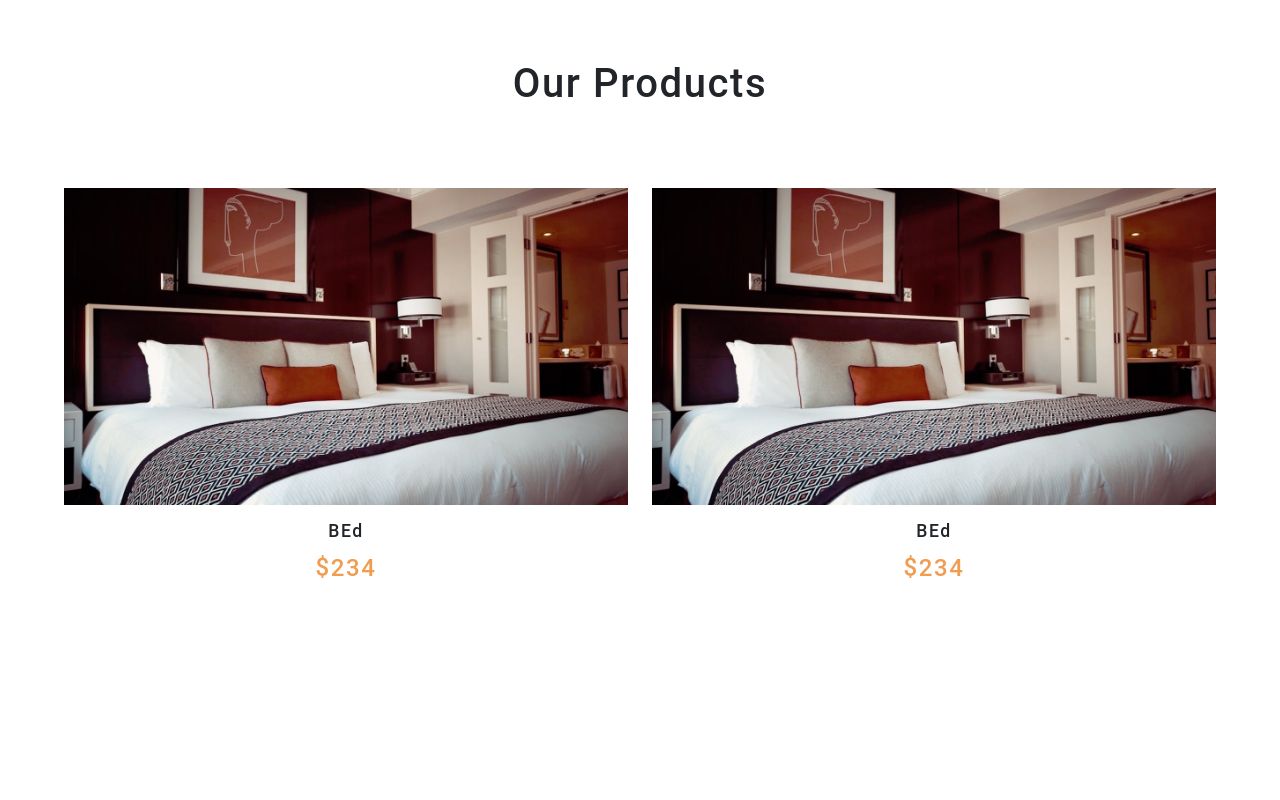
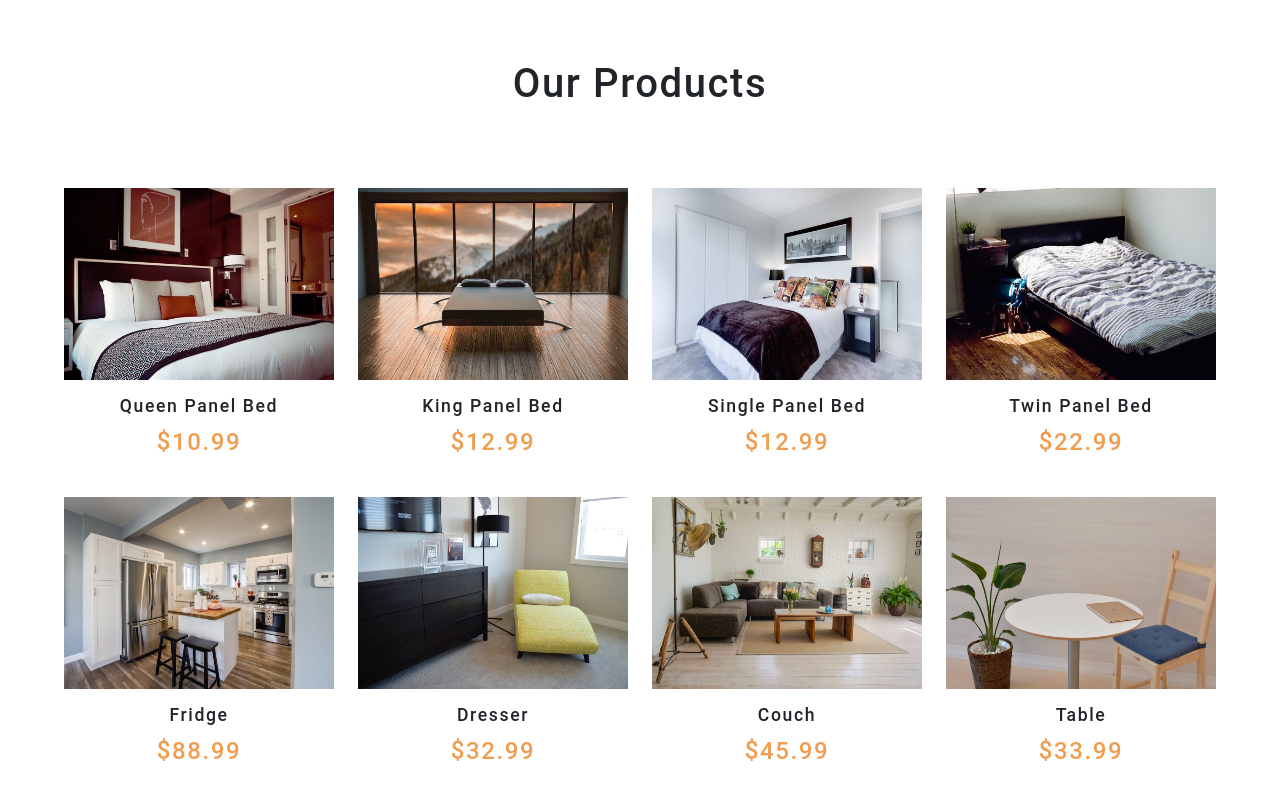
Before and after one commit to JOEMN96/Js-Cart, a plain HTML site: page index.html in a window 1280 px wide. Shown: the part 794-1594 px from the top of the page. Before the commit the page ends 1448 px from the top, so only its background shows below. Drawn offline with nearby package versions, Linux system fonts and the light colour scheme.

Commit message:
sucessfully rendered Content using fetch api

```diff
--- a/app.js
+++ b/app.js
@@ -5,4 +5,94 @@ const closeCartBtn = document.querySelector(".close-cart");
 const clearCartBtn = document.querySelector(".clear-cart");
 const cartDOM = document.querySelector(".cart");
 const cartOverlay = document.querySelector(".cart-overlay");
-console.log(cartOverlay);
+const cartItems = document.querySelector(".cart-items");
+const carttotal = document.querySelector(".cart-total");
+const cartContent = document.querySelector(".cart-content");
+const productDOM = document.querySelector(".products-center");
+
+//  <----- Cart --->
+
+let cart = [];
+
+//  <----- Classes --->
+
+// Getting product
+
+class Product {
+  async getProducts() {
+    try {
+      let result = await fetch("products.json");
+      let data = await result.json();
+
+      let products = data.items; // Array la irunthu value Ah seprate panrom
+
+      products = products.map((item) => {
+        let { title, price } = item.fields; // Destructuring
+        let id = item.sys.id;
+        let image = item.fields.image.fields.file.url;
+        let ar = { title, price, id, image };
+        return { title, price, id, image }; // Returning Value (a object of Destructure values) from this ExecutionContext
+      });
+
+      return products; // returning Value to .then & Catch
+    } catch (error) {
+      console.log(error);
+    }
+  }
+}
+
+// ui class
+
+class UI {
+  // method to Display items in DoM
+  displayProduct(products) {
+    let result = "";
+    products.forEach((product) => {
+      // looping through the array of products
+      result += `
+
+            <article class="product">
+            <div  class="img-container">
+            <img src="${product.image}"  alt="Product1" class="product-img">
+            <button class="bag-btn" data-id="${product.id}"> <i class="fas fa-shopping-cart">Add To Bag</i> </button>
+            </div>
+            <h3>${product.title}</h3>
+            <h4>$${product.price}</h4>
+            </article>
+            `;
+    });
+    productDOM.innerHTML = result; // Populating the Dom
+  }
+
+  // Getting Bag Btns
+
+  getbagBtn() {
+    const bagBtns = [...document.querySelectorAll(".bag-btn")];
+    console.log(bagBtns);
+  }
+}
+
+// Local storage
+
+class Storage {
+  static setLocalStorage(productArr) {
+    localStorage.setItem("products", JSON.stringify(productArr)); // Saving product to Local Storage
+  }
+}
+
+// <----- Event Lisners --->
+
+document.addEventListener("DOMContentLoaded", () => {
+  const ui = new UI();
+  const product = new Product();
+  //get all products
+  product
+    .getProducts()
+    .then((products) => {
+      ui.displayProduct(products);
+      Storage.setLocalStorage(products);
+    })
+    .then(() => {
+      ui.getbagBtn();
+    });
+});
--- a/index.html
+++ b/index.html
@@ -79,35 +79,9 @@
 
       <!-- Single Product -->
 
-          <article class="product">
 
-              <div  class="img-container">
 
-              <img src="./images/product-1.jpeg"  alt="Product1" class="product-img">
 
-              <button class="bag-btn" data-id="1"> <i class="fas fa-shopping-cart">Add To Bag</i> </button>
-
-              </div>
-
-              <h3>BEd</h3>
-              <h4>$234</h4>
-
-          </article>
-
-          <article class="product">
-
-              <div  class="img-container">
-
-              <img src="./images/product-1.jpeg"  alt="Product1" class="product-img">
-
-              <button class="bag-btn" data-id="1"> <i class="fas fa-shopping-cart">Add To Bag</i> </button>
-
-              </div>
-
-              <h3>BEd</h3>
-              <h4>$234</h4>
-
-          </article>
 
      </div>
 
```
